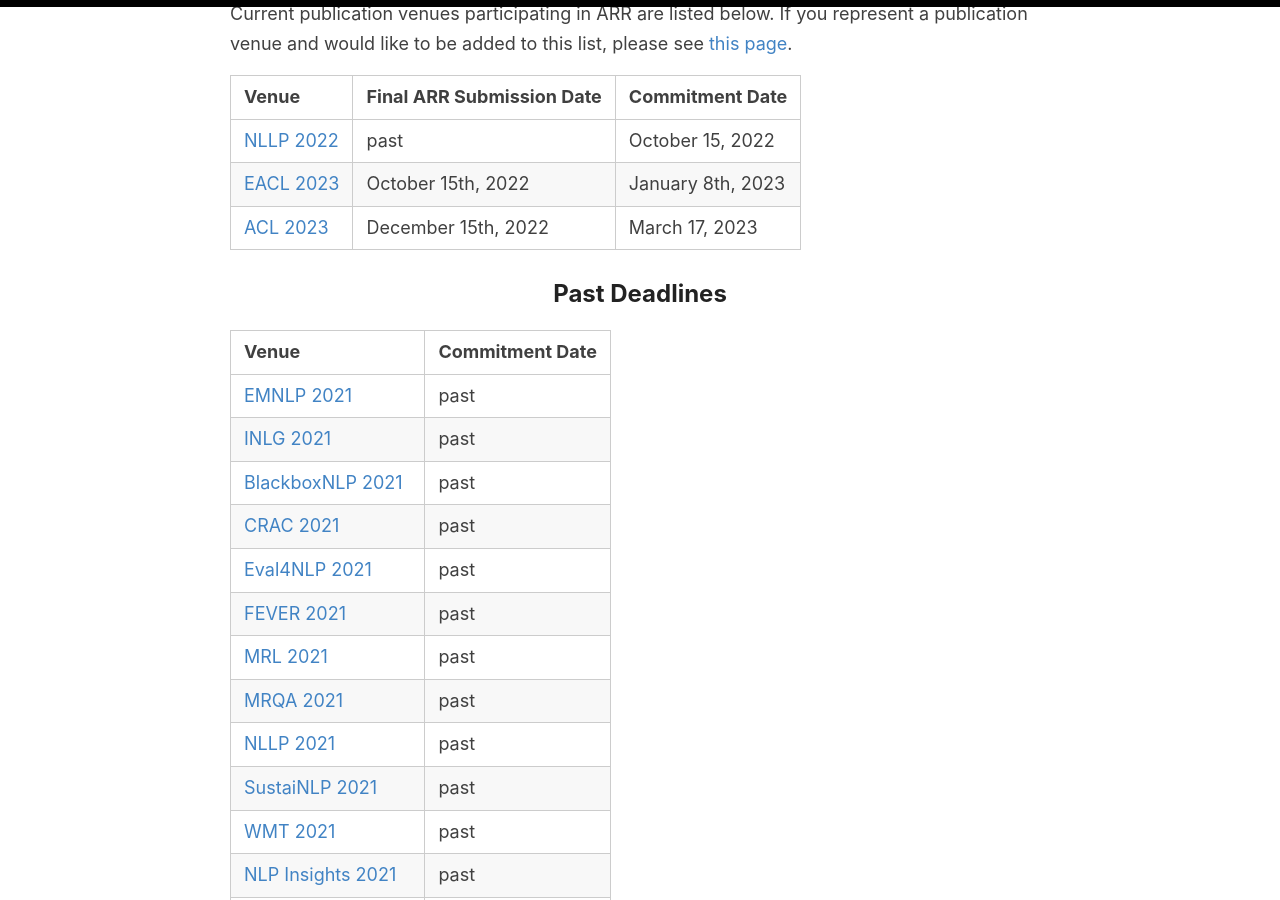
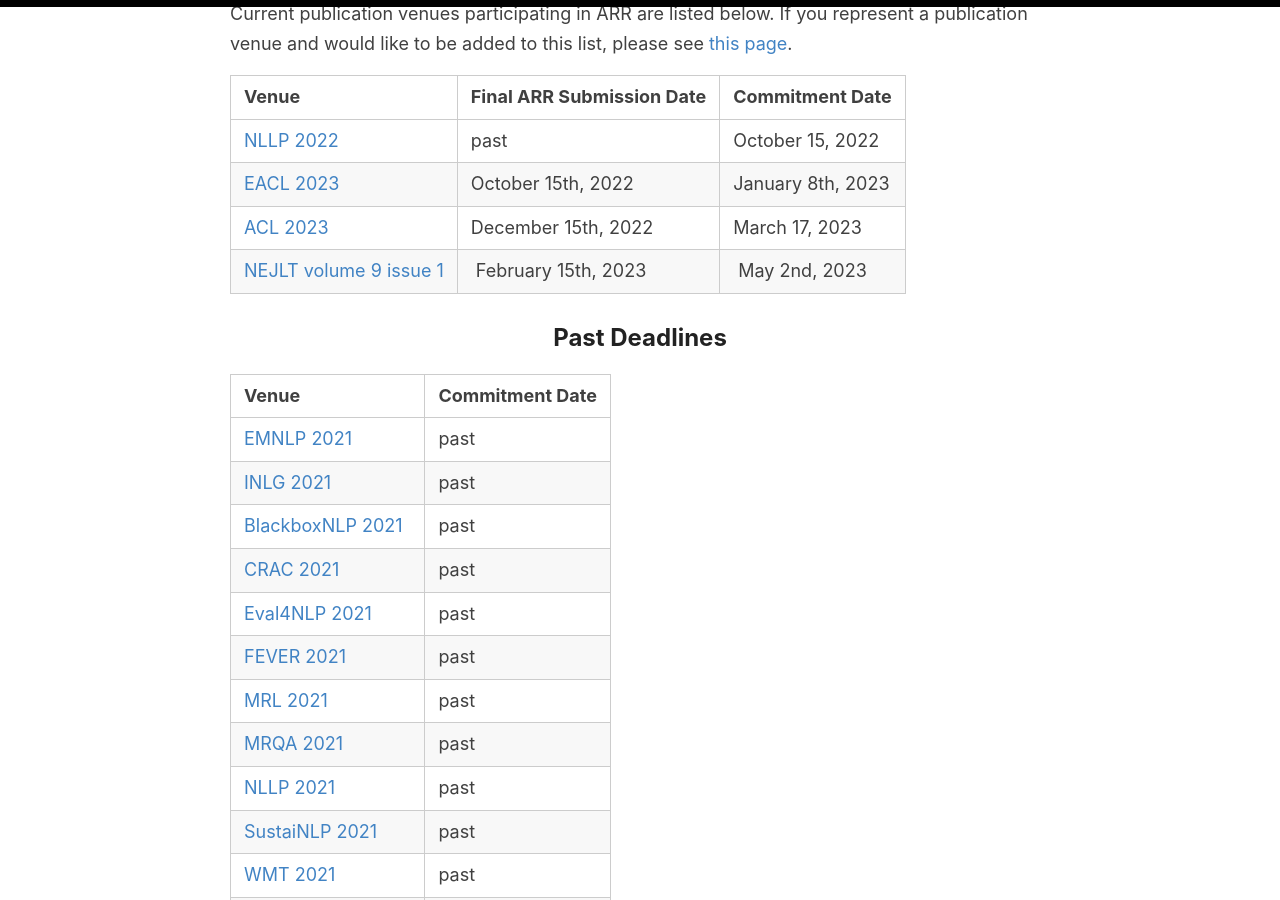
Before and after one commit to amitmerchant1990/reverie, a Jekyll site: the page built from dates.md, in a window 1280 px wide and 900 px high, scrolled down 666 px. Built offline with Jekyll 4.4.1, drawn with Linux system fonts in a browser that asks for light colours.

Commit message:
Propose NEJLT's first 2023 volume as ARR venue
* Hybrid style
* Dual review exclusion listed at https://www.nejlt.org/authorinfo/#notes
* Commitment mechanism tba (I imagine there's no OpenReview-OJS bridge yet)

NEJLT is expected to appear in the Anthology from January (i.e. after the current volume closes)

```diff
--- a/dates.md
+++ b/dates.md
@@ -24,6 +24,7 @@
 | [NLLP 2022](https://nllpw.org/) | past | October 15, 2022 |
 | [EACL 2023](https://2023.eacl.org/) | October 15th, 2022 | January 8th, 2023 |
 | [ACL 2023](https://2023.aclweb.org/calls/main_conference/) | December 15th, 2022 | March 17, 2023 |
+| [NEJLT volume 9 issue 1](https://www.nejlt.org/) | February 15th, 2023 | May 2nd, 2023 |
 
 
 
```
